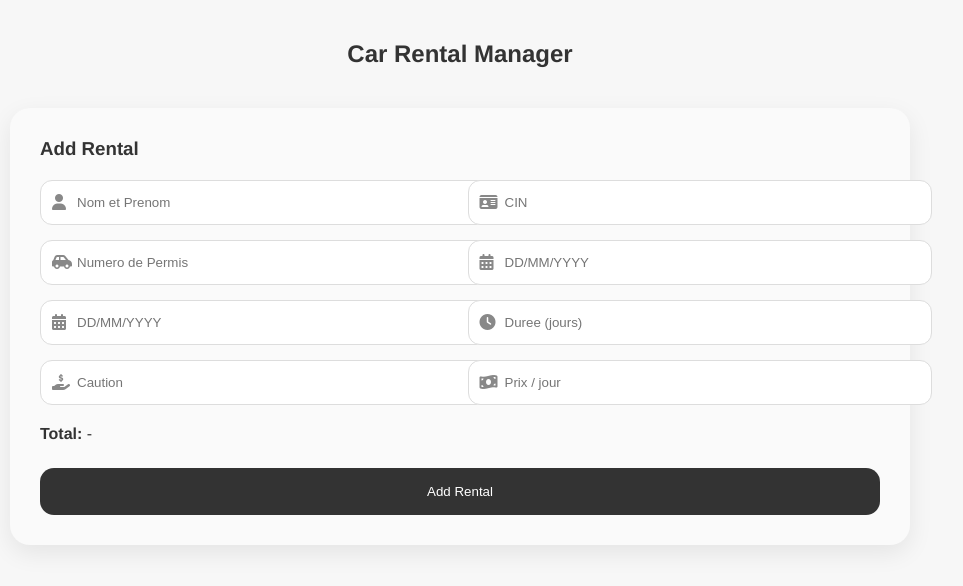
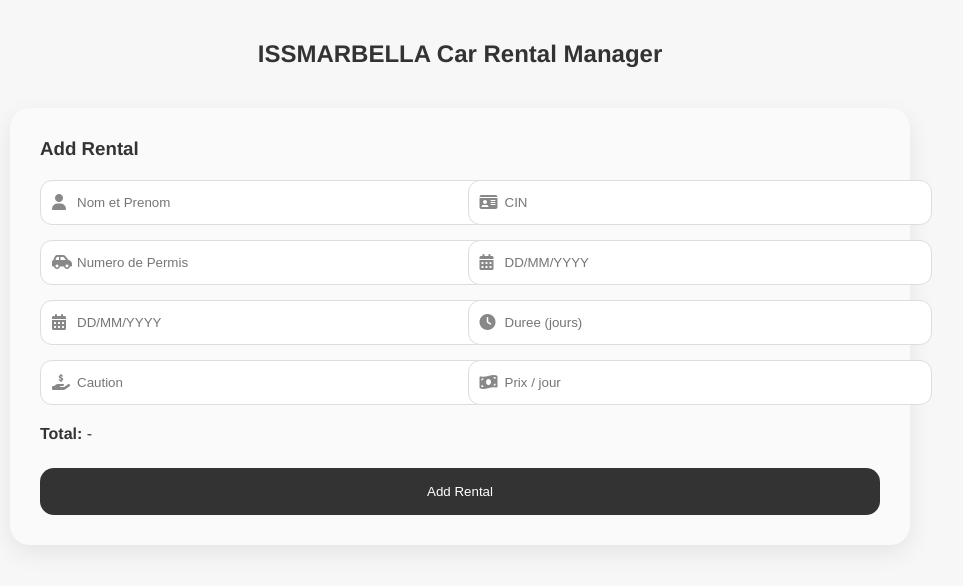
Before and after one commit to alilismarbella/issmarbella-erp, a plain HTML site: page index.html in a window 1280 px wide. Shown: the whole page, without its empty margins (180-1143 px from the left). Drawn offline with nearby package versions, Linux system fonts and the light colour scheme.

Commit message:
Update title and heading for car rental page

```diff
--- a/index.html
+++ b/index.html
@@ -12,7 +12,7 @@
 <head>
 <meta charset="UTF-8">
 <meta name="viewport" content="width=device-width, initial-scale=1.0">
-<title>Car Rental ERP</title>
+<title>ISSMARBELLA CAR</title>
 
 <!-- Flatpickr CSS & JS -->
 <link rel="stylesheet" href="https://cdn.jsdelivr.net/npm/flatpickr/dist/flatpickr.min.css">
@@ -31,7 +31,7 @@ input[type=number]{-moz-appearance:textfield;}
 <body>
 
 <div style="max-width:900px; margin:auto;">
-<h2 style="text-align:center; margin-bottom:40px;">Car Rental Manager</h2>
+<h2 style="text-align:center; margin-bottom:40px;">ISSMARBELLA Car Rental Manager</h2>
 
 <div style="background:#fafafa; padding:30px; border-radius:20px; box-shadow:0 8px 25px rgba(0,0,0,0.08); margin-bottom:50px;">
 <h3 style="margin-top:0;">Add Rental</h3>
```
